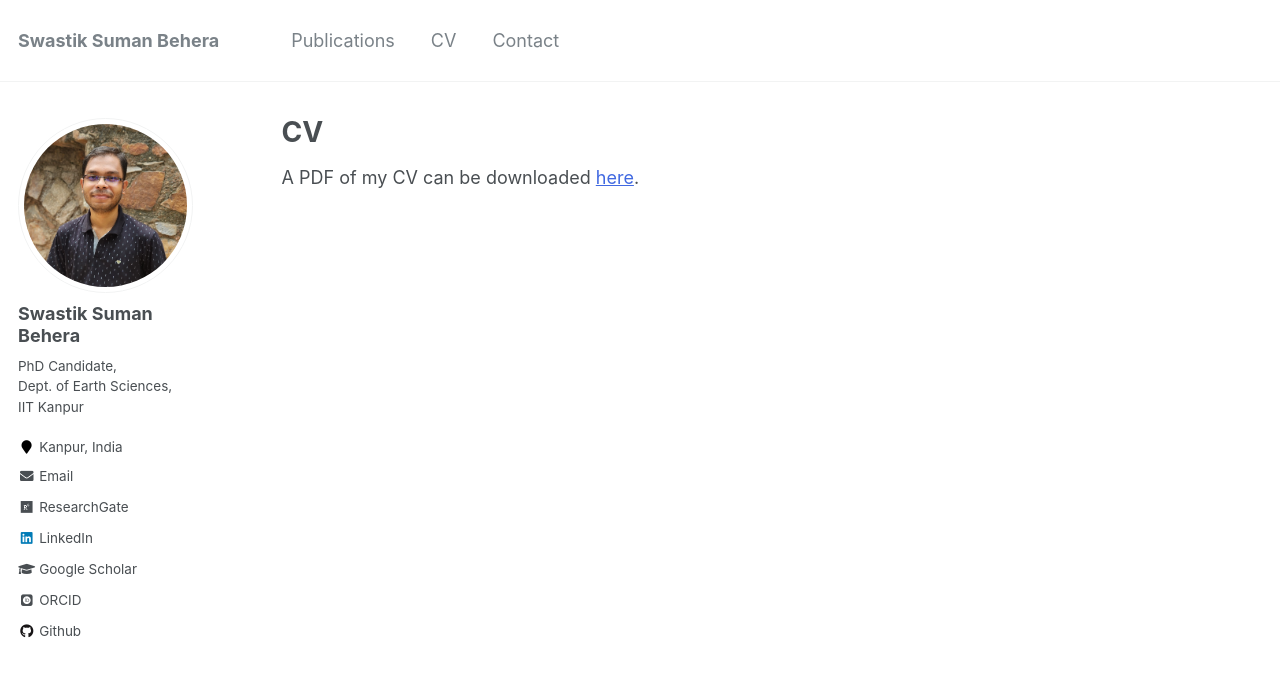
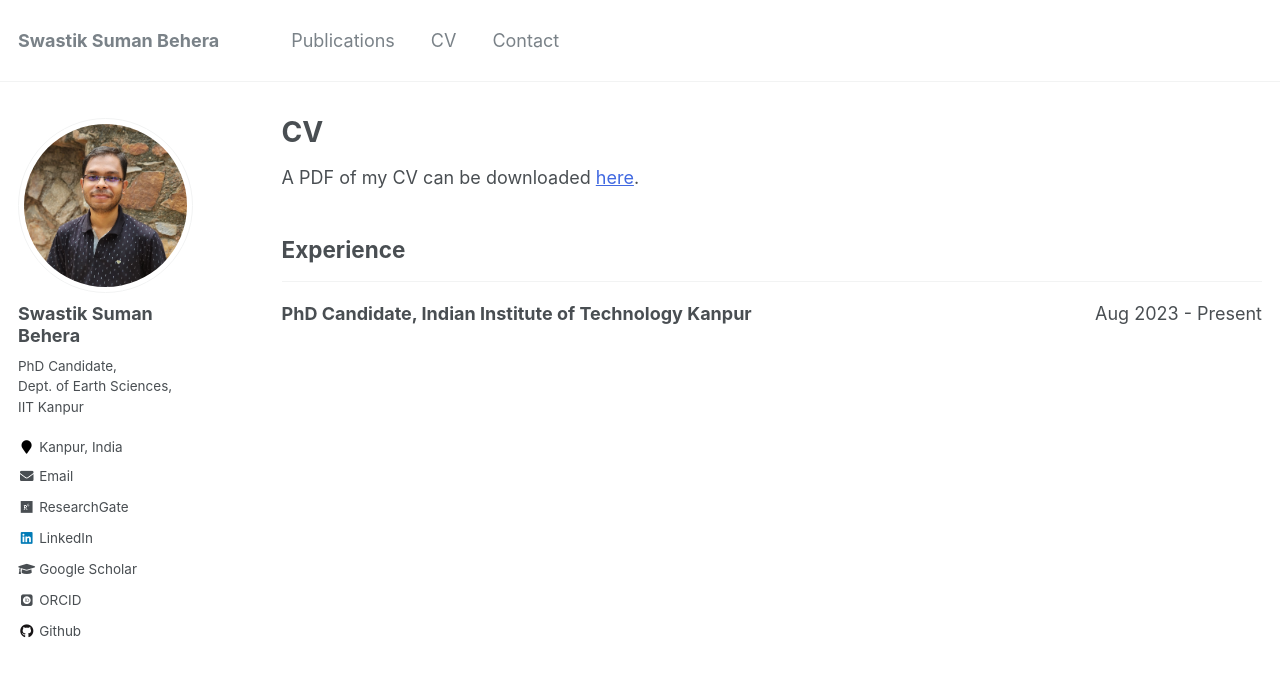
Before and after one commit to swastiksumanbehera/swastiksumanbehera.github.io, a Jekyll site: the page built from _pages/cv.md, in a window 1280 px wide. Shown: the top 677 px of the page. Built offline with Jekyll 4.4.1, drawn with Linux system fonts in a browser that asks for light colours; some web fonts are replaced.

Commit message:
Update cv.md

```diff
--- a/_pages/cv.md
+++ b/_pages/cv.md
@@ -12,3 +12,10 @@ redirect_from:
 A PDF of my CV can be downloaded [here](/files/CV_Swastik_Suman.pdf){:target="_blank"}.
 
 <!--<iframe src="/files/CV_Swastik_Suman.pdf" width="100%" height="700px"></iframe>-->
+
+## Experience
+---
+<div style="display: flex; justify-content: space-between;">
+  <span><strong>PhD Candidate, Indian Institute of Technology Kanpur</strong></span>
+  <span>Aug 2023 - Present</span>
+</div>
```
